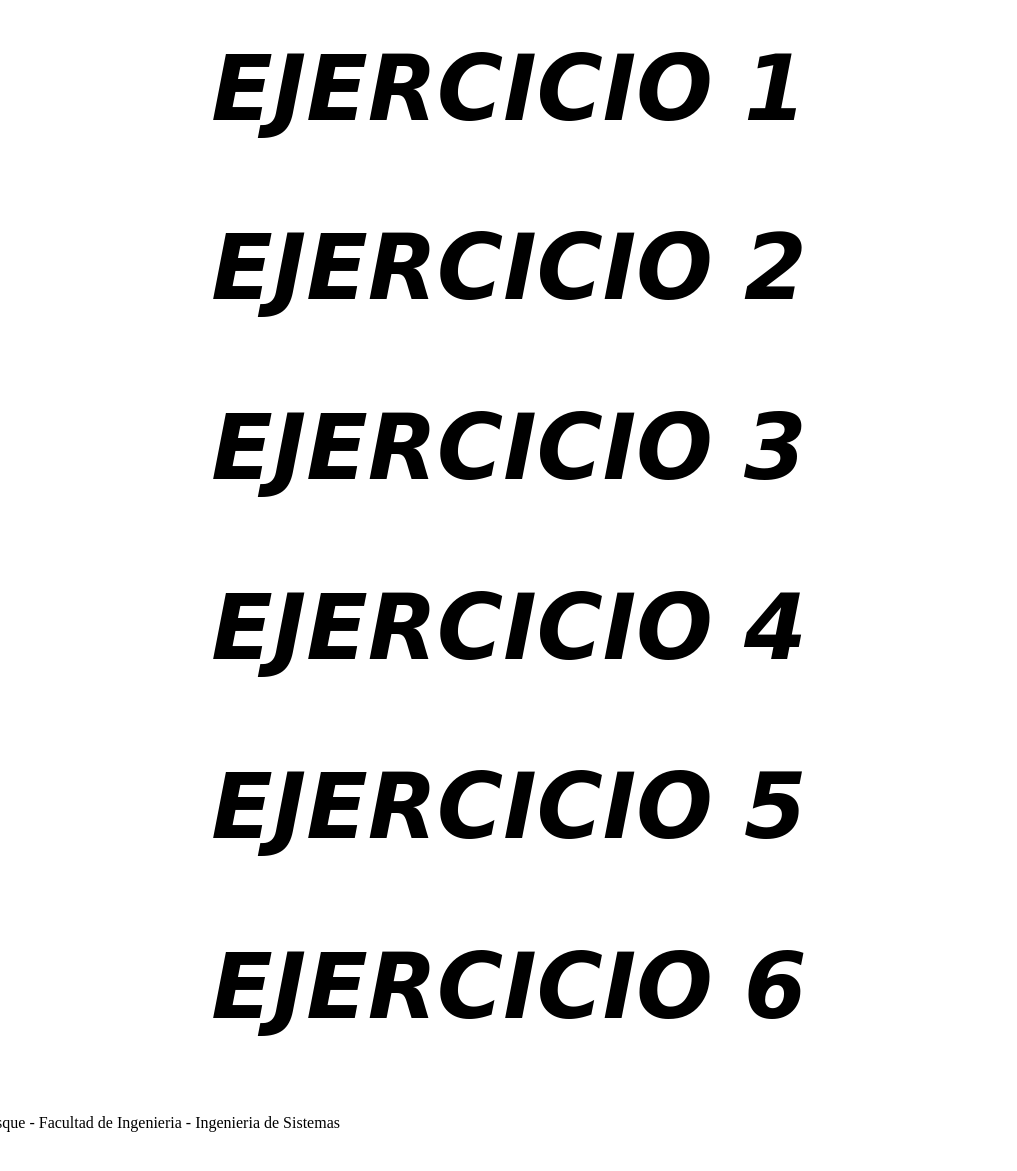
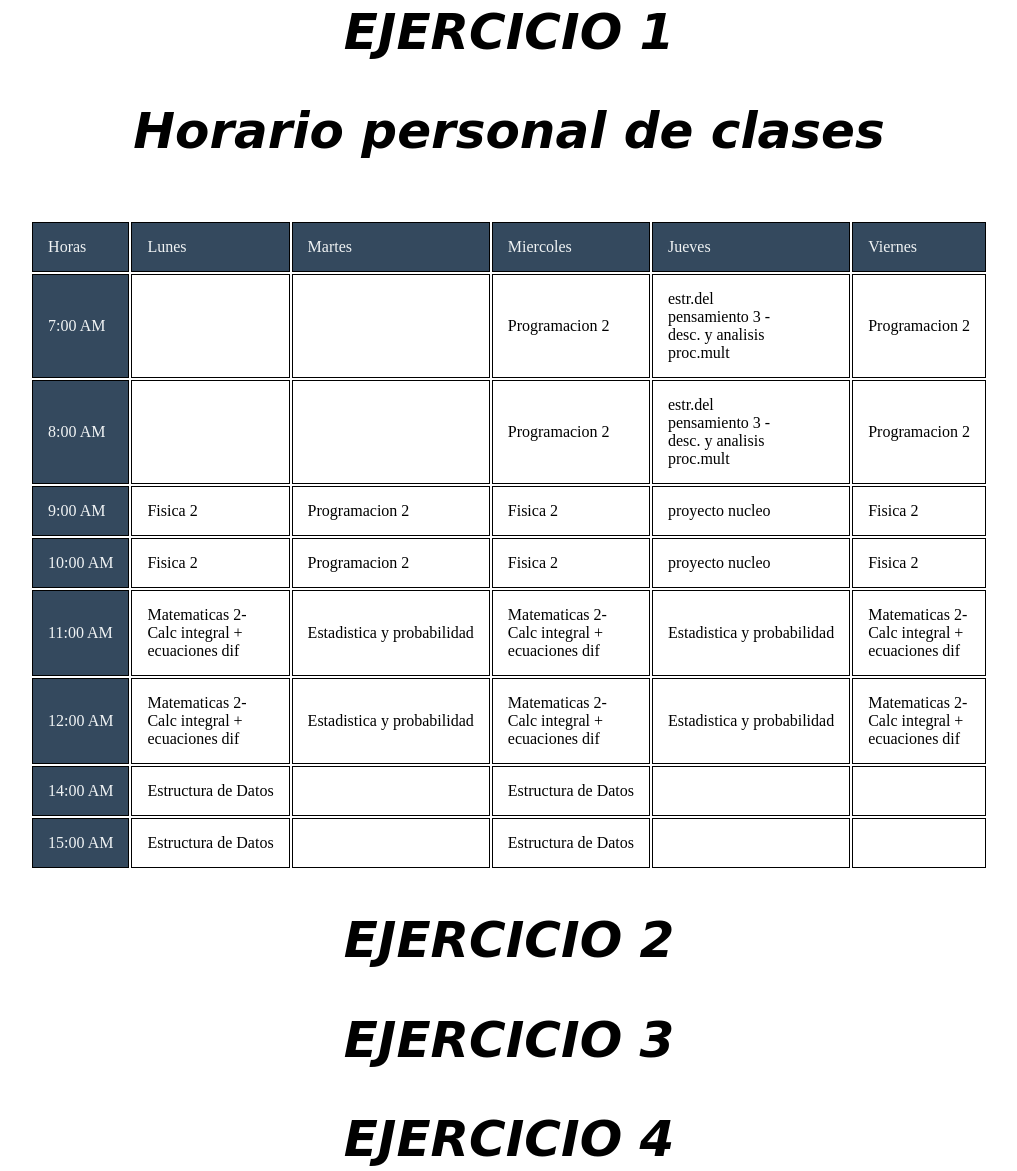
Before and after one commit to dhidalgod18/TallerHTMLCSSJS, a plain HTML site: page HTMLCSSJS_BRYANJULIANCASTILLOTORRES_DANIELAHIDALGODEVIA/index.html in a window 1280 px wide. Shown: the part 395-1566 px from the top of the page, without its empty margins (131-1148 px from the left). Before the commit the page ends 1535 px from the top, so only its background shows below. Drawn offline with Linux system fonts and the light colour scheme; files that its build step writes are made by us from their sources.

Commit message:
arreglos

```diff
--- a/HTMLCSSJS_BRYANJULIANCASTILLOTORRES_DANIELAHIDALGODEVIA/index.css
+++ b/HTMLCSSJS_BRYANJULIANCASTILLOTORRES_DANIELAHIDALGODEVIA/index.css
@@ -3,4 +3,62 @@ h1{
    font-size: 90px;
    text-align: center;
    }
-   footer
+   footer{
+        position: relative;
+        left: 0;
+        bottom: 0;
+        width: 100%;
+        background-color: red;
+        color: white;
+        text-align: center;
+   }
+
+   .tabla{
+
+
+
+}
+h1{
+	font-size:50px;
+}
+table td{
+	border: 1px solid #000;
+	padding:15px;
+
+}
+.colores{
+	background:#34495E;
+	color:#F0F3F4;
+}
+.horas{
+	background:#34495E;
+	color:#F0F3F4;
+}
+.horas1{
+	background:#34495E;
+	color:#F0F3F4;
+}
+.horas2{
+	background:#34495E;
+	color:#F0F3F4;
+}
+.horas3{
+	background:#34495E;
+	color:#F0F3F4;
+}
+.horas4{
+	background:#34495E;
+	color:#F0F3F4;
+}
+.horas5{
+	background:#34495E;
+	color:#F0F3F4;
+}
+.horas6{
+	background:#34495E;
+	color:#F0F3F4;
+}
+.horas7{
+	background:#34495E;
+	color:#F0F3F4;
+}
--- a/HTMLCSSJS_BRYANJULIANCASTILLOTORRES_DANIELAHIDALGODEVIA/index.html
+++ b/HTMLCSSJS_BRYANJULIANCASTILLOTORRES_DANIELAHIDALGODEVIA/index.html
@@ -5,7 +5,7 @@
     <title>Taller Web</title>
     <meta charset="UTF-8">
     <meta name="viewport" content="width=device-width, initial-scale=1.0">
-    <link rel = "stylesheet" href="index.css"/>
+    <link rel="stylesheet" href="index.css" />
 </head>
 
 <body>
@@ -13,13 +13,99 @@
     <img src="Imagenes/cabeza.png" />
 
     <nav id="Ejercicios">
+        <div>
+            <h1><b>EJERCICIO 1</b></h1>
+            <h1 align="center">Horario personal de clases</h1>
+            <link rel="stylesheet" href="ejercicio1.css" />
+            <br />
+            <div align=center width=100%>
+                <table class="tabla">
+                    <tr class="colores">
+                        <td class="celdas">Horas</td>
+                        <td>Lunes</td>
+                        <td>Martes</td>
+                        <td>Miercoles</td>
+                        <td>Jueves</td>
+                        <td>Viernes</td>
+                    </tr>
+                    <tr>
+                        <td class="horas">7:00 AM</td>
+                        <td></td>
+                        <td></td>
+                        <td>Programacion 2</td>
+                        <td>estr.del<br />pensamiento 3 -<br /> desc. y analisis<br />proc.mult</td>
+                        <td>Programacion 2</td>
+                    </tr>
+                    <tr>
+                        <td class="horas1">8:00 AM</td>
+                        <td></td>
+                        <td></td>
+                        <td>Programacion 2</td>
+                        <td>estr.del<br />pensamiento 3 -<br /> desc. y analisis<br />proc.mult</td>
+                        <td>Programacion 2</td>
 
-            <h1><b>EJERCICIO 1</b></h1>
-            <h1><b>EJERCICIO 2</b></h1>
-            <h1><b>EJERCICIO 3</b></h1>
-            <h1><b>EJERCICIO 4</b></h1>
-            <h1><b>EJERCICIO 5</b></h1>
-            <h1><b>EJERCICIO 6</b></h1>
+                    </tr>
+                    <tr>
+                        <td class="horas2">9:00 AM</td>
+                        <td>Fisica 2</td>
+                        <td>Programacion 2</td>
+                        <td>Fisica 2</td>
+                        <td>proyecto nucleo</td>
+                        <td>Fisica 2</td>
+
+
+                    </tr>
+                    <tr>
+                        <td class="horas3">10:00 AM</td>
+                        <td>Fisica 2</td>
+                        <td>Programacion 2</td>
+                        <td>Fisica 2</td>
+                        <td>proyecto nucleo</td>
+                        <td>Fisica 2</td>
+
+                    </tr>
+                    <tr>
+                        <td class="horas4">11:00 AM</td>
+                        <td>Matematicas 2-<br /> Calc integral + <br /> ecuaciones dif </td>
+                        <td>Estadistica y probabilidad</td>
+                        <td>Matematicas 2-<br /> Calc integral + <br /> ecuaciones dif </td>
+                        <td>Estadistica y probabilidad</td>
+                        <td>Matematicas 2-<br /> Calc integral + <br /> ecuaciones dif </td>
+
+                    </tr>
+                    <tr>
+                        <td class="horas5">12:00 AM</td>
+                        <td>Matematicas 2-<br /> Calc integral + <br /> ecuaciones dif </td>
+                        <td>Estadistica y probabilidad</td>
+                        <td>Matematicas 2-<br /> Calc integral + <br /> ecuaciones dif </td>
+                        <td>Estadistica y probabilidad</td>
+                        <td>Matematicas 2-<br /> Calc integral + <br /> ecuaciones dif </td>
+                    </tr>
+
+                    <tr>
+                        <td class="horas6">14:00 AM</td>
+                        <td>Estructura de Datos</td>
+                        <td></td>
+                        <td>Estructura de Datos</td>
+                        <td></td>
+                        <td></td>
+                    </tr>
+                    <tr>
+                        <td class="horas7">15:00 AM</td>
+                        <td>Estructura de Datos</td>
+                        <td></td>
+                        <td>Estructura de Datos</td>
+                        <td></td>
+                        <td></td>
+                    </tr>
+                </table>
+            </div>
+        </div>
+        <h1><b>EJERCICIO 2</b></h1>
+        <h1><b>EJERCICIO 3</b></h1>
+        <h1><b>EJERCICIO 4</b></h1>
+        <h1><b>EJERCICIO 5</b></h1>
+        <h1><b>EJERCICIO 6</b></h1>
     </nav>
 
     <footer id="pie de pagina">
--- a/ejercicio1.css
+++ b/ejercicio1.css
@@ -1,4 +1,3 @@
-
 .tabla{
 
 
```
